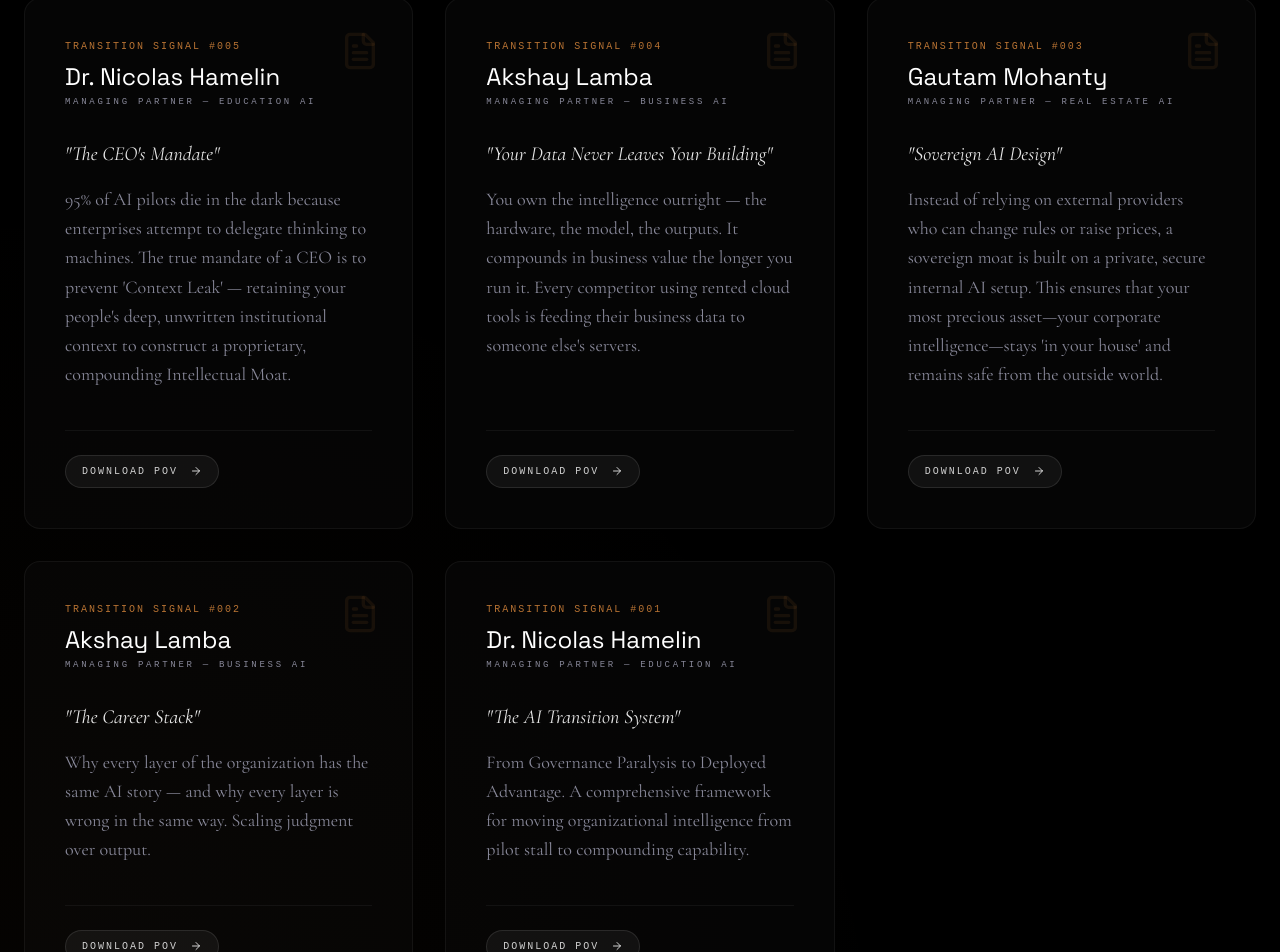
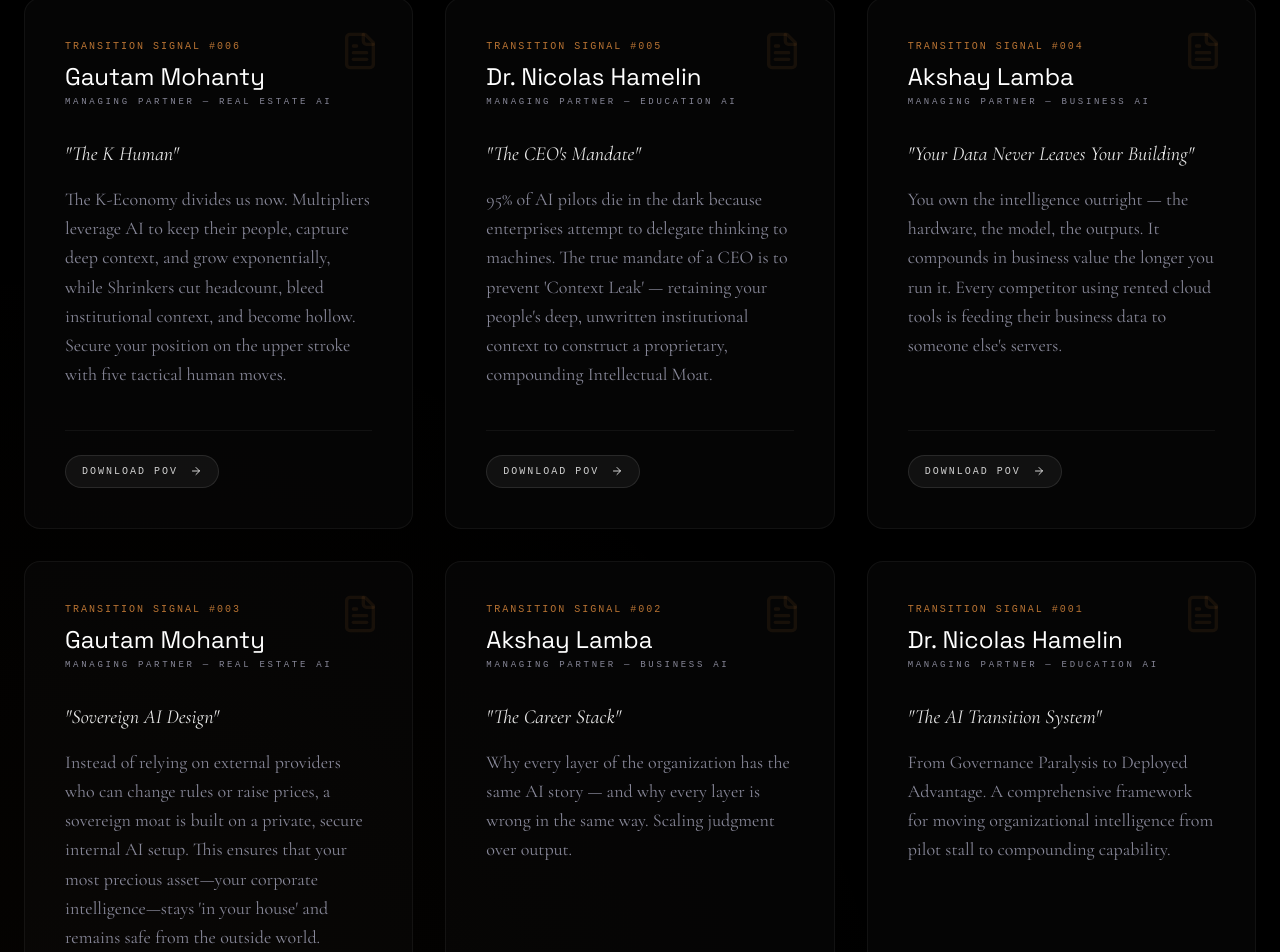
Before and after one commit to akshay-lamba/psy_partners, a React (Vite) app: page /pov in a window 1280 px wide. Shown: the part 775-1727 px from the top of the page. Built offline with nearby package versions, Linux system fonts and the light colour scheme.

Commit message:
feat: Add new intelligence signal on Real Estate AI
Introduces a new intelligence signal titled "The K Human" authored by Gautam Mohanty. This signal focuses on the impact of AI in the Real Estate domain, discussing economic divides and strategic human moves.

```diff
--- a/src/components/IntelligenceScreen.tsx
+++ b/src/components/IntelligenceScreen.tsx
@@ -6,6 +6,14 @@ import Footer from './Footer';
 import usePageSEO from '../hooks/usePageSEO';
 
 const signals = [
+  {
+    id: "006",
+    author: "Gautam Mohanty",
+    domain: "Real Estate AI",
+    pdfUrl: "https://b2006858-57c1-480a-9730-8e9f2057acb9.usrfiles.com/ugd/b20068_402ef1882bfd4e6682b45c8f153339c2.pdf",
+    title: "The K Human",
+    excerpt: "The K-Economy divides us now. Multipliers leverage AI to keep their people, capture deep context, and grow exponentially, while Shrinkers cut headcount, bleed institutional context, and become hollow. Secure your position on the upper stroke with five tactical human moves.",
+  },
   {
     id: "005",
     author: "Dr. Nicolas Hamelin",
```
